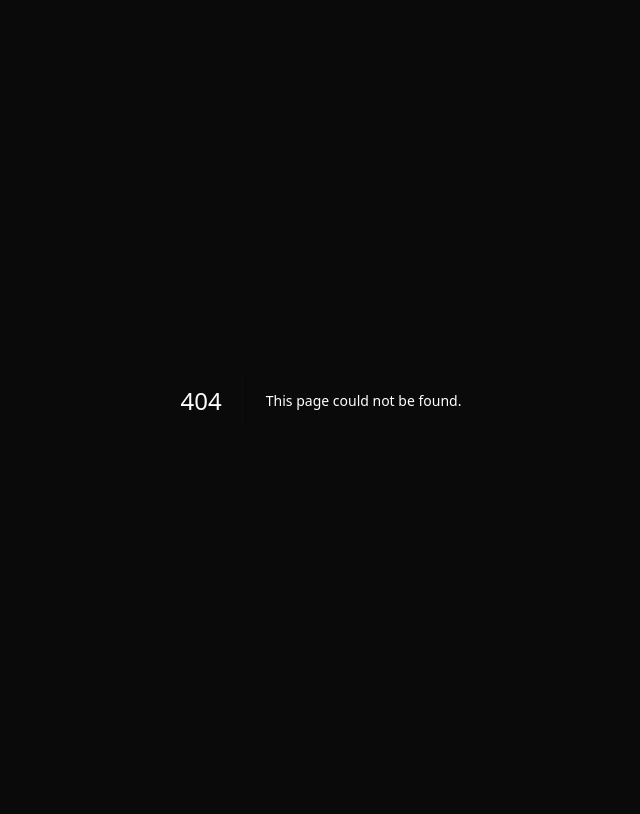
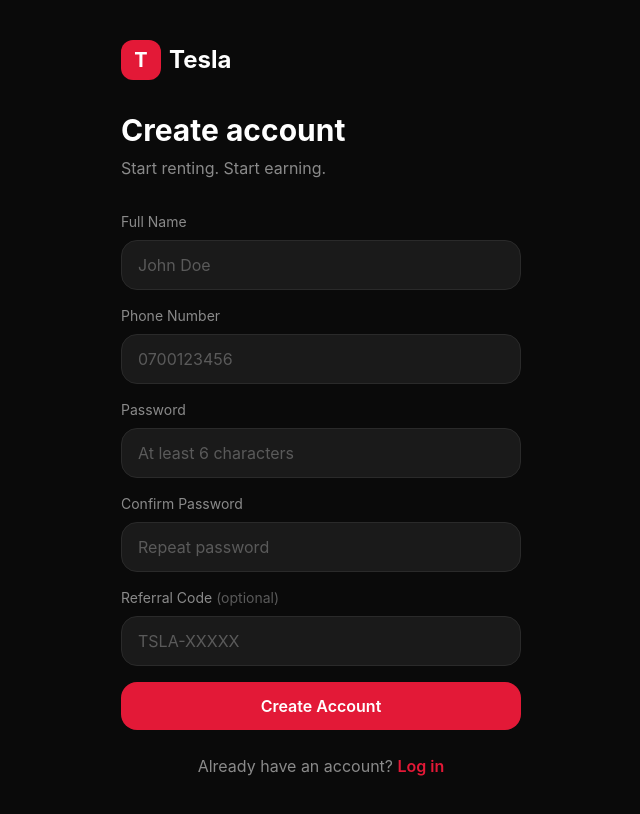
Before and after one commit to paercy32-eng/Teslauganda-invest, a Next.js app: page /register in a window 1280 px wide. Before the commit this address had no page. Shown: the top 814 px of the page, without its empty margins (319-959 px from the left). Built offline with nearby package versions, Linux system fonts and the light colour scheme.

Commit message:
Create page.tsx

```diff
--- /dev/null
+++ b/app/register/page.tsx
@@ -0,0 +1,144 @@
+'use client';
+
+import { useState } from 'react';
+import { useRouter } from 'next/navigation';
+import Link from 'next/link';
+
+export default function RegisterPage() {
+  const router = useRouter();
+  const [form, setForm] = useState({
+    name: '',
+    phone: '',
+    password: '',
+    confirmPassword: '',
+    referralCode: '',
+  });
+  const [error, setError] = useState('');
+  const [loading, setLoading] = useState(false);
+
+  function update(k: string, v: string) {
+    setForm((f) => ({ ...f, [k]: v }));
+  }
+
+  async function onSubmit(e: React.FormEvent) {
+    e.preventDefault();
+    setError('');
+    setLoading(true);
+
+    try {
+      const res = await fetch('/api/auth/register', {
+        method: 'POST',
+        headers: { 'Content-Type': 'application/json' },
+        body: JSON.stringify(form),
+      });
+      const data = await res.json();
+
+      if (!res.ok) {
+        setError(data.error || 'Registration failed');
+        setLoading(false);
+        return;
+      }
+
+      router.push('/');
+      router.refresh();
+    } catch {
+      setError('Something went wrong. Please try again.');
+      setLoading(false);
+    }
+  }
+
+  return (
+    <main className="min-h-screen px-6 py-10 animate-fade-in">
+      {/* Brand */}
+      <div className="flex items-center gap-2 mb-8">
+        <div className="w-10 h-10 rounded-xl bg-[#E31937] flex items-center justify-center text-white font-bold text-xl">
+          T
+        </div>
+        <span className="text-2xl font-bold">Tesla</span>
+      </div>
+
+      <h1 className="text-3xl font-bold mb-2">Create account</h1>
+      <p className="text-[#8A8A8A] mb-8">Start renting. Start earning.</p>
+
+      <form onSubmit={onSubmit} className="space-y-4">
+        <div>
+          <label className="block text-sm text-[#8A8A8A] mb-2">Full Name</label>
+          <input
+            type="text"
+            className="input-dark"
+            placeholder="John Doe"
+            value={form.name}
+            onChange={(e) => update('name', e.target.value)}
+            required
+          />
+        </div>
+
+        <div>
+          <label className="block text-sm text-[#8A8A8A] mb-2">Phone Number</label>
+          <input
+            type="tel"
+            className="input-dark"
+            placeholder="0700123456"
+            value={form.phone}
+            onChange={(e) => update('phone', e.target.value)}
+            required
+          />
+        </div>
+
+        <div>
+          <label className="block text-sm text-[#8A8A8A] mb-2">Password</label>
+          <input
+            type="password"
+            className="input-dark"
+            placeholder="At least 6 characters"
+            value={form.password}
+            onChange={(e) => update('password', e.target.value)}
+            required
+          />
+        </div>
+
+        <div>
+          <label className="block text-sm text-[#8A8A8A] mb-2">Confirm Password</label>
+          <input
+            type="password"
+            className="input-dark"
+            placeholder="Repeat password"
+            value={form.confirmPassword}
+            onChange={(e) => update('confirmPassword', e.target.value)}
+            required
+          />
+        </div>
+
+        <div>
+          <label className="block text-sm text-[#8A8A8A] mb-2">
+            Referral Code <span className="text-[#5A5A5A]">(optional)</span>
+          </label>
+          <input
+            type="text"
+            className="input-dark uppercase"
+            placeholder="TSLA-XXXXX"
+            value={form.referralCode}
+            onChange={(e) => update('referralCode', e.target.value.toUpperCase())}
+          />
+        </div>
+
+        {error && (
+          <div className="bg-[#2A1416] border border-[#E31937] rounded-2xl px-4 py-3 text-sm text-[#FF7A8A]">
+            {error}
+          </div>
+        )}
+
+        <button type="submit" className="btn-red mt-2" disabled={loading}>
+          {loading ? 'Creating account…' : 'Create Account'}
+        </button>
+      </form>
+
+      <p className="text-center text-[#8A8A8A] mt-6">
+        Already have an account?{' '}
+        <Link href="/login" className="text-[#E31937] font-semibold">
+          Log in
+        </Link>
+      </p>
+    </main>
+  );
+}
```
